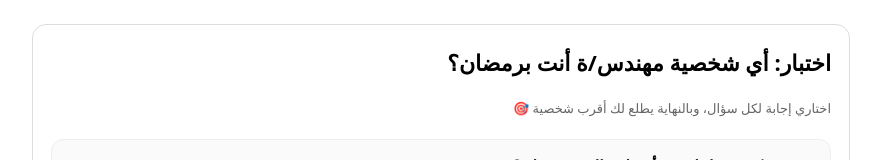
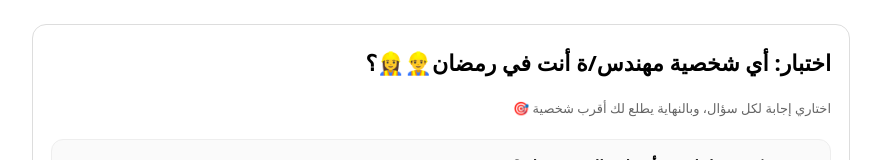
Before and after one commit to Iwaj7/Ramadan-Personality-Quiz, a plain HTML site: page index.html in a window 1280 px wide. Shown: the top 160 px of the page, without its empty margins (199-1080 px from the left). Drawn offline with Linux system fonts and the light colour scheme.

Commit message:
index.html

```diff
--- a/index.html
+++ b/index.html
@@ -19,7 +19,7 @@
 </head>
 <body>
   <div class="card">
-    <h1>اختبار: أي شخصية مهندس/ة أنت برمضان؟</h1>
+    <h1>اختبار: أي شخصية مهندس/ة أنت في رمضان👷‍♂️👷‍♀️؟</h1>
     <p class="muted">اختاري إجابة لكل سؤال، وبالنهاية يطلع لك أقرب شخصية 🎯</p>
 
     <form id="quiz"></form>
```
